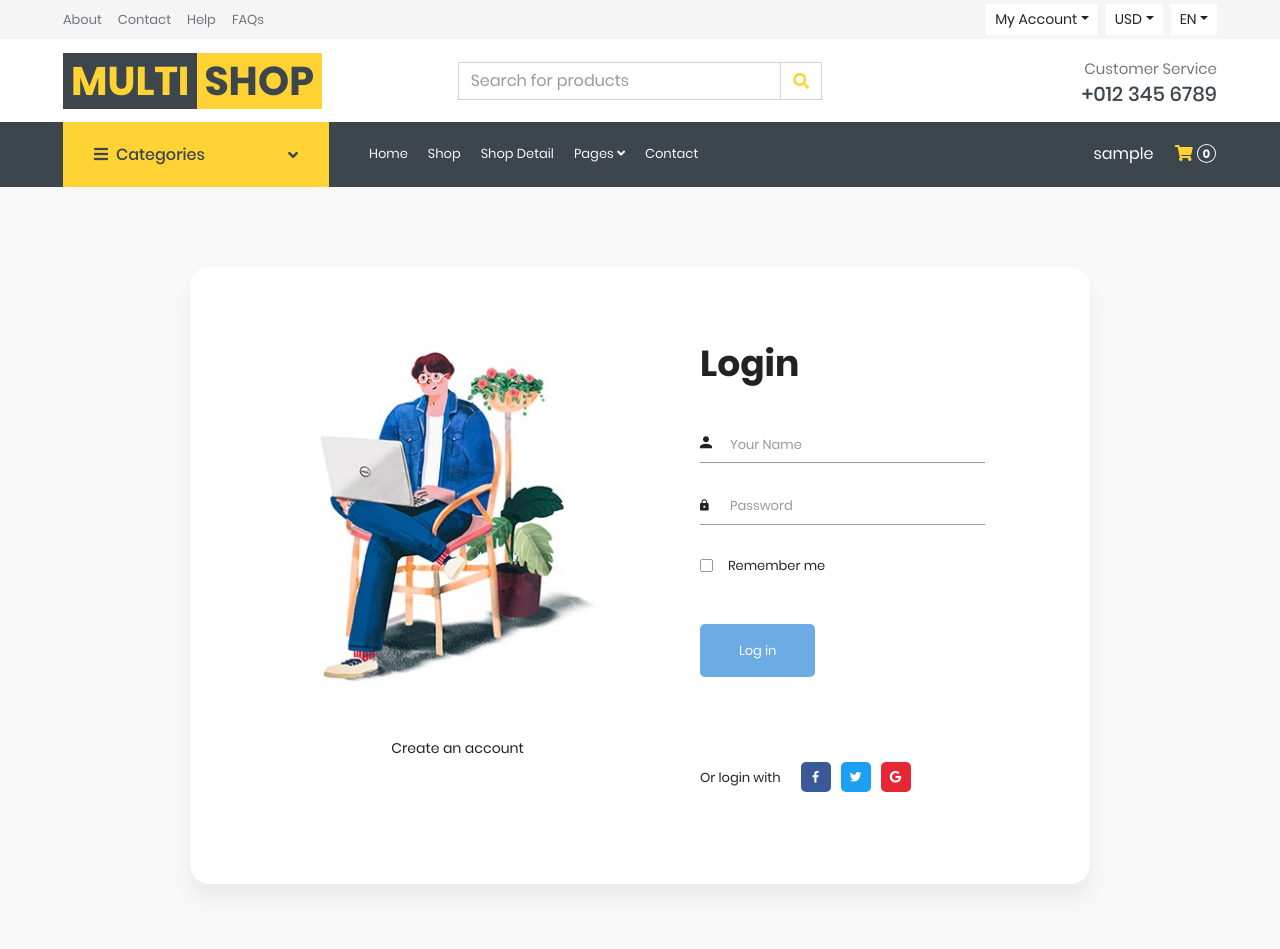
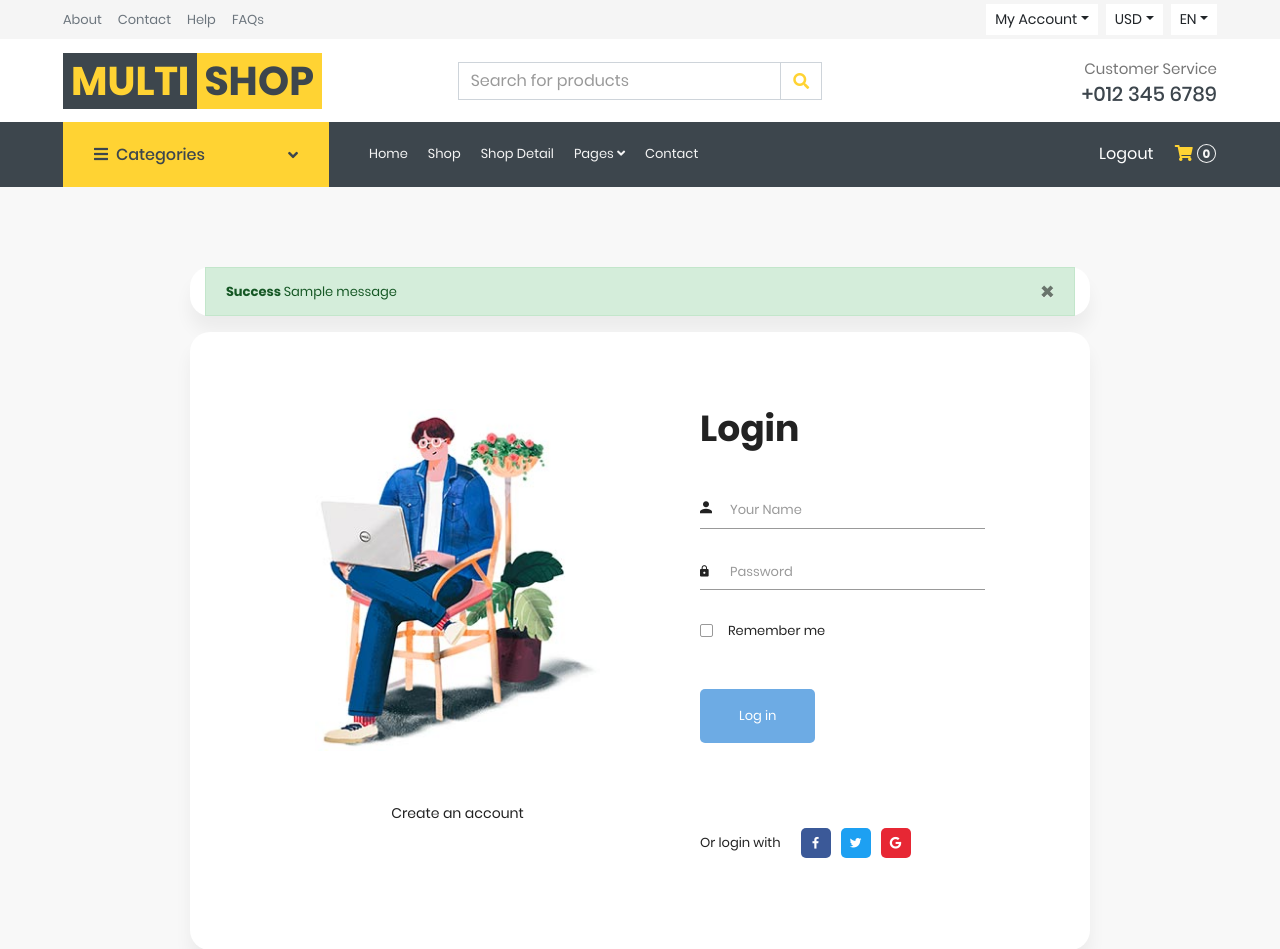
Before and after one commit to nepalimohan/Multistore, a Django app: page /account/login/ in a window 1280 px wide. Shown: the top 949 px of the page. Run offline with Django 4.2, Linux system fonts and the light colour scheme; a user stored in the database is signed in; tables that the repository leaves empty hold one stand-in row (values such as "Sample post"); one stand-in notice (Sample message) is shown; some libraries are stand-ins or nearby versions.

Commit message:
LogoutDone

```diff
--- a/account/urls.py
+++ b/account/urls.py
@@ -1,9 +1,10 @@
 from django.urls import path
-from account.views import login, register
+from account.views import login, register, logout
 
 app_name = 'account'
 
 urlpatterns = [
     path('login/', login, name='login'),
     path('register/', register, name='register'),
+    path('logout/', logout, name='logout'),
 ]
--- a/account/views.py
+++ b/account/views.py
@@ -1,4 +1,6 @@
-from django.shortcuts import render
+from django.shortcuts import render, redirect
+from django.contrib import messages, auth
+
 
 # Create your views here.
 def login(request):
@@ -6,3 +8,8 @@ def login(request):
 
 def register(request):
     return render(request, 'account/register.html')
+
+def logout(request):
+    auth.logout(request)
+    messages.success(request, "You logged out. Login again!!!")
+    return redirect('account:login')
--- a/templates/account/login.html
+++ b/templates/account/login.html
@@ -4,13 +4,13 @@
     <div class="main">
         <!-- Sing in  Form -->
         <section class="sign-in">
+            {% include 'includes/messages.html' %}
             <div class="container">
                 <div class="signin-content">
                     <div class="signin-image">
                         <figure><img src="{% static 'account/images/signin-image.jpg' %}" alt="sing up image"></figure>
                         <a href="{% url 'account:register' %}" class="signup-image-link">Create an account</a>
                     </div>
-
                     <div class="signin-form">
                         <h2 class="form-title">Login</h2>
                         <form method="POST" class="register-form" id="login-form">
--- /dev/null
+++ b/templates/includes/messages.html
@@ -0,0 +1,19 @@
+{% if messages %}
+
+    {% for message in messages %}
+     <div id="message" class="container">
+        <div class="alert alert-{{message.tags}}" alert-dismissable role="alert">
+            <button type="button" class="close" data-dismiss="alert"><span aria-hidden="true">&times;</span></button>
+
+            <strong>
+                {% if message.level == DEFAULT_MESSAGE_LEVELS.ERROR %}
+                    Error:
+                {% else %}
+                    {{message.tags|title}}
+                {% endif %}
+            </strong>
+            {{message}}
+        </div>
+     </div>
+    {% endfor %}
+{% endif %}
--- a/templates/includes/navbar.html
+++ b/templates/includes/navbar.html
@@ -74,8 +74,8 @@
                     </div>
                     <div class="navbar-nav ml-auto py-0 d-none d-lg-block">
                         {% if request.user.is_authenticated %}
-                        <a href="#" class="btn px-0">
-                            <span class="text-primary-login">{{request.user.username}}</span>
+                        <a href="{% url 'account:logout' %}" class="btn px-0">
+                            <span class="text-primary-login">Logout</span>
                         </a>
                         {% else %}
                         <a href="{% url 'account:login' %}" class="btn px-0">
```
Also changed, not shown: 1 other file.
